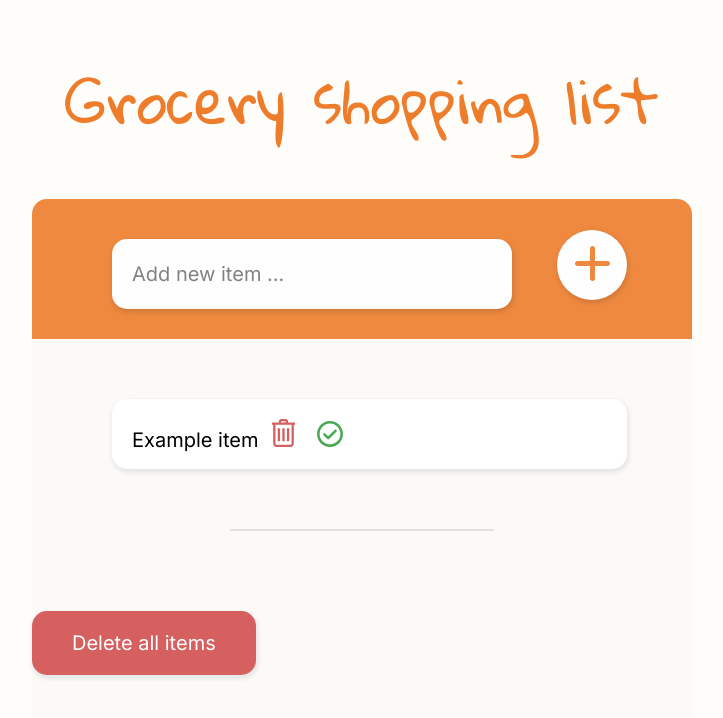
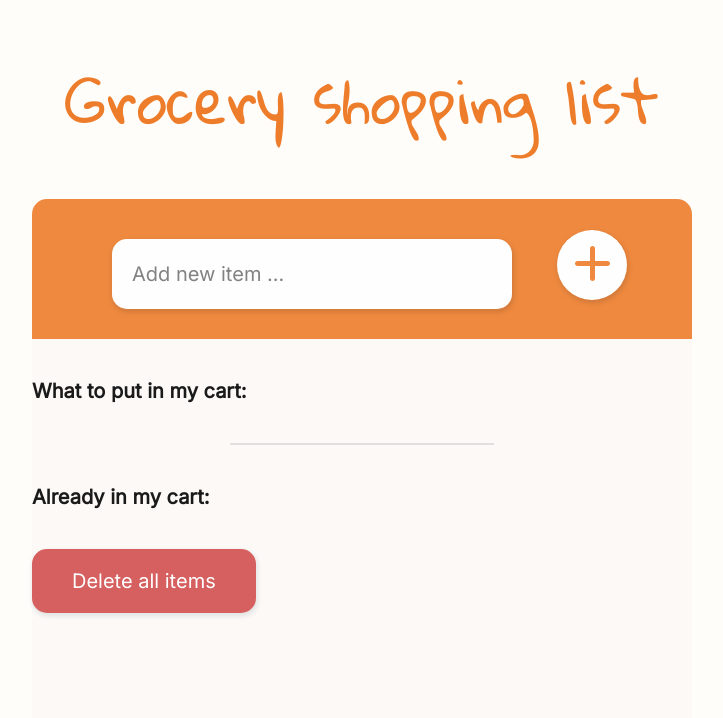
Before and after one commit to annawiken/T5-grocery-list, a plain HTML site: page index.html in a window 1280 px wide. Shown: the whole page, without its empty margins (278-1001 px from the left). Drawn offline with Linux system fonts and the light colour scheme.

Commit message:
minor changes

```diff
--- a/app.js
+++ b/app.js
@@ -60,13 +60,14 @@ addToShoppingList();
 
 
 // delete all list elements from both shopping-list and in-cart-list
+// inspiration from: https://www.codecademy.com/forum_questions/4fc4e20c48eae700030456bb
 function removeAll() {
     document.getElementById("shopping-list").innerHTML = "";
     document.getElementById("in-cart-list").innerHTML = "";
 }
 
 
-// Alternative to removeAll() without using onclick(), doesnt work for now:
+// alternative to removeAll() without using onclick(), doesnt work for now:
 /* function deleteAllButton() {
 
     const deleteAllButton = document.createElement('button');
--- a/css/reset.css
+++ b/css/reset.css
@@ -0,0 +1,5 @@
+* {
+    padding: 0;
+    margin: 0;
+    box-sizing: border-box;
+}
--- a/css/style.css
+++ b/css/style.css
@@ -3,13 +3,7 @@
 @import url('https://fonts.googleapis.com/css2?family=Gloria+Hallelujah&family=Inter&display=swap');
 
 
-/* PRE SETTINGS */
-* {
-    margin: 0;
-    padding: 0;
-    box-sizing: border-box;
-}
-
+/* 20 PX = 1 REM */
 html {
     font-size: 20px
 }
@@ -20,8 +14,15 @@ body {
     background-color: #FFFDFA;
 }
 
+/* TEXT STYLING */
 .bought {
     text-decoration: line-through;
+}
+
+h3 {
+    font-family: 'Inter', sans-serif;
+    font-size: 1rem;
+    color: #1a1a1a;
 }
 
 
@@ -57,6 +58,7 @@ header {
     border-radius: 0.75rem;
     font-family: 'Inter', sans-serif;
     font-size: 1rem;
+    color: #1a1a1a;
     box-shadow: 1px 2.5px 4px 1px #d06d26;
 }
 
--- a/index.html
+++ b/index.html
@@ -22,19 +22,15 @@
         <!-- shopping-list with action buttons -->
         <section id="body-box">
             <article class="lists">
-                <ul id="shopping-list">
-                    <li> Example item
-                        <button class="btn-delete-item-red"><img src="./assets/icon_delete_red.svg"></button>
-                        <button class="btn-buy-item"><img src="./assets/icon_checkbox_unclicked.svg"></button>
-                    </li>
-                </ul>
+                <h3> What to put in my cart: </h3>
+                <ul id="shopping-list"></ul>
 
             <!-- visually separate shopping-list and in-cart-list -->
             <hr size="2">
 
                   <!-- in-cart-list for bought items -->
-                <ul id="in-cart-list">
-                </ul>
+                <h3> Already in my cart: </h3>
+                <ul id="in-cart-list"></ul>
             </article>
 
             <!-- button to delete all items from both lists -->
```
